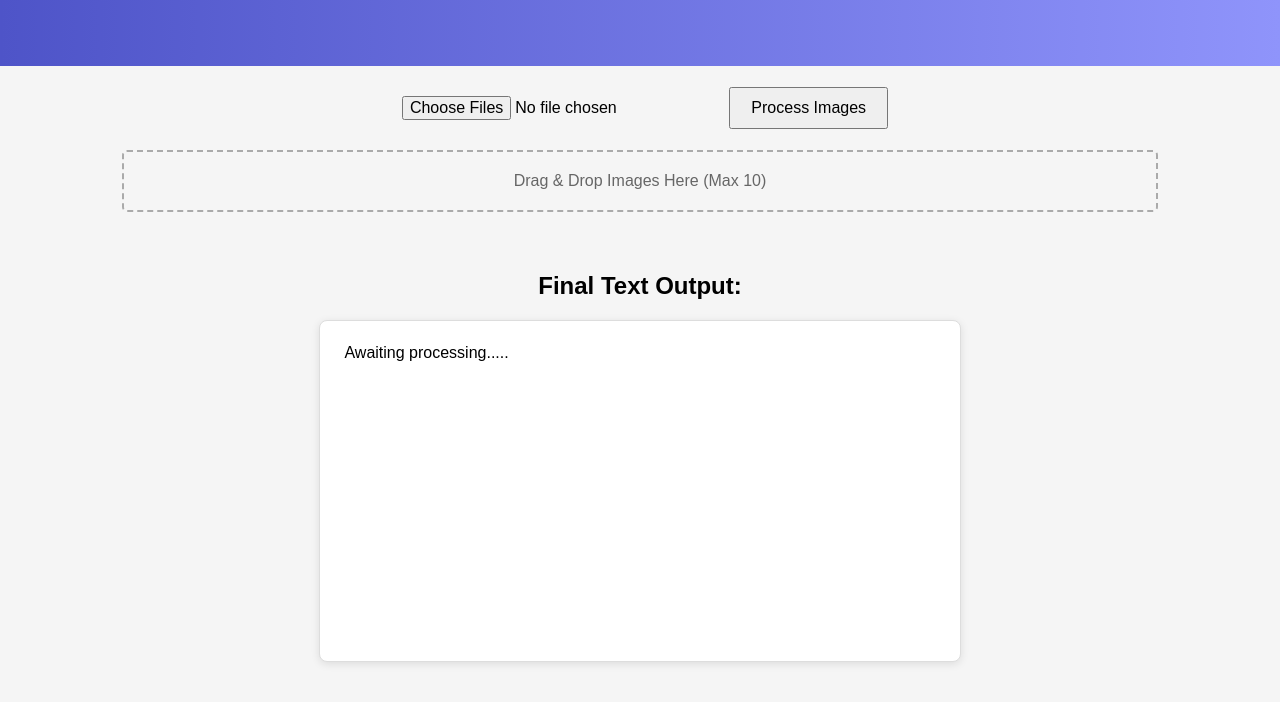
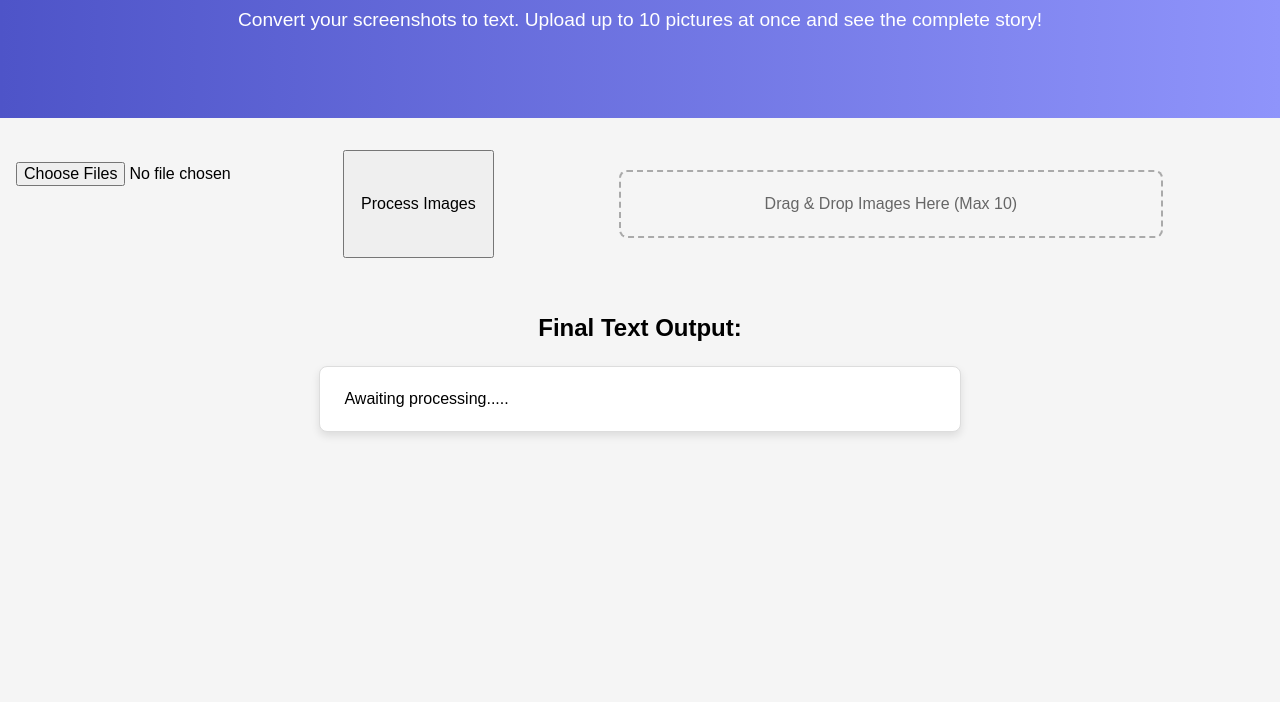
Before and after one commit to stainpl/img-to-text, a plain HTML site: page index.html in a window 1280 px wide. Shown: the part 186-888 px from the top of the page. After the commit the page ends 800 px from the top, so only its background shows below. Drawn offline with Linux system fonts and the light colour scheme.

Commit message:
Update style.css

```diff
--- a/style.css
+++ b/style.css
@@ -1,96 +1,109 @@
-/* Global Styles */
+/* 1) Global & Mobile-First Base */
 body {
   margin: 0;
   font-family: Arial, sans-serif;
   background-color: #f5f5f5;
+  line-height: 1.5;
+  font-size: 1rem;               /* 16px base */
 }
 
-  /* Hero Section with a gradient background */
 .hero {
   background: linear-gradient(90deg, #4e54c8, #8f94fb);
   color: white;
-    padding: 50px 20px;
+  padding: 3rem 1rem;            /* responsive padding */
   text-align: center;
 }
+
 .hero-content h1 {
-    font-size: 3em;
+  font-size: clamp(1.5rem, 8vw, 3rem);  /* fluid between 24px and 48px */
   margin-bottom: 0.5em;
 }
+
 .hero-content p {
-    font-size: 1.2em;
+  font-size: clamp(1rem, 4vw, 1.2rem);
 }
 
-  /* Upload Section Styles */
+/* 2) Upload Section */
 .upload-section {
   text-align: center;
-    margin: 20px;
-  }
-  .upload-section input[type="file"] {
-    padding: 10px;
-    font-size: 1rem;
-    max-width: 80%;
-  }
-  .upload-section button {
-    padding: 10px 20px;
-    font-size: 1rem;
-    margin-left: 10px;
-    cursor: pointer;
+  margin: 1.25rem 1rem;
 }
 
-  /* Drag & Drop Area Styles */
+.upload-section input[type="file"],
+.upload-section button {
+  font-size: 1rem;
+  padding: 0.75rem 1rem;
+  max-width: 100%;
+  box-sizing: border-box;
+}
+
+/* 3) Drag & Drop */
 #drop-area {
-    width: 80%;
-    margin: 20px auto;
-    padding: 20px;
+  width: 100%;                   /* full width on mobile */
+  max-width: 500px;              /* cap at desktop size */
+  margin: 1.25rem auto;
+  padding: 1.25rem;
   border: 2px dashed #aaa;
-    border-radius: 5px;
+  border-radius: 0.5rem;
   text-align: center;
   color: #666;
   font-size: 1rem;
 }
-  #drop-area.drag-over {
-    border-color: #4e54c8;
-    background-color: #eee;
-  }
 
-  /* Output Section Styles */
+/* 4) Output Section */
 .output-section {
   display: flex;
   flex-direction: column;
   align-items: center;
-    margin: 40px auto;
-  }
-  .output-section h2 {
-    margin-bottom: 20px;
+  margin: 2.5rem 1rem;
 }
 
-  /* The Output Card */
 .output-card {
-    width: 600px;
-    min-height: 300px;
-    padding: 20px;
+  width: 100%;                   /* fluid width */
+  max-width: 600px;              /* desktop cap */
+  padding: 1.25rem;
   border: 1px solid #ddd;
-    border-radius: 8px;
+  border-radius: 0.5rem;
   background: #fff;
-    box-shadow: 0 2px 8px rgba(0, 0, 0, 0.1);
-    overflow-wrap: break-word;
+  box-shadow: 0 0.25rem 0.5rem rgba(0,0,0,0.1);
+  word-wrap: break-word;
   white-space: pre-wrap;
   font-size: 1rem;
-    line-height: 1.5;
 }
 
-  /* Loader (Rolling Doughnut) Styles */
+/* 5) Loader */
 .loader {
-    border: 8px solid #f3f3f3;
-    border-top: 8px solid #4e54c8; /* colored segment */
+  border: 0.5rem solid #f3f3f3;
+  border-top: 0.5rem solid #4e54c8;
   border-radius: 50%;
-    width: 50px;
-    height: 50px;
+  width: 3rem;
+  height: 3rem;
   animation: spin 1s linear infinite;
-    margin: 20px auto;
+  margin: 1.25rem auto;
+}
+@keyframes spin {
+  to { transform: rotate(360deg); }
 }
 
-  @keyframes spin {
-    0% { transform: rotate(0deg); }
-    100% { transform: rotate(360deg); }
+/* 6) Breakpoints for tablets & up */
+@media (min-width: 600px) {
+  .upload-section,
+  .output-section {
+    margin: 2rem auto;
   }
+}
+
+@media (min-width: 768px) {
+  /* Example: show upload inputs and button inline */
+  .upload-section {
+    display: flex;
+    justify-content: center;
+    gap: 0.5rem;
+  }
+}
+
+@media (min-width: 1024px) {
+  .hero {
+    padding: 4rem 2rem;
+  }
+}
```
Lines whose indentation alone changed are shown as unchanged.
